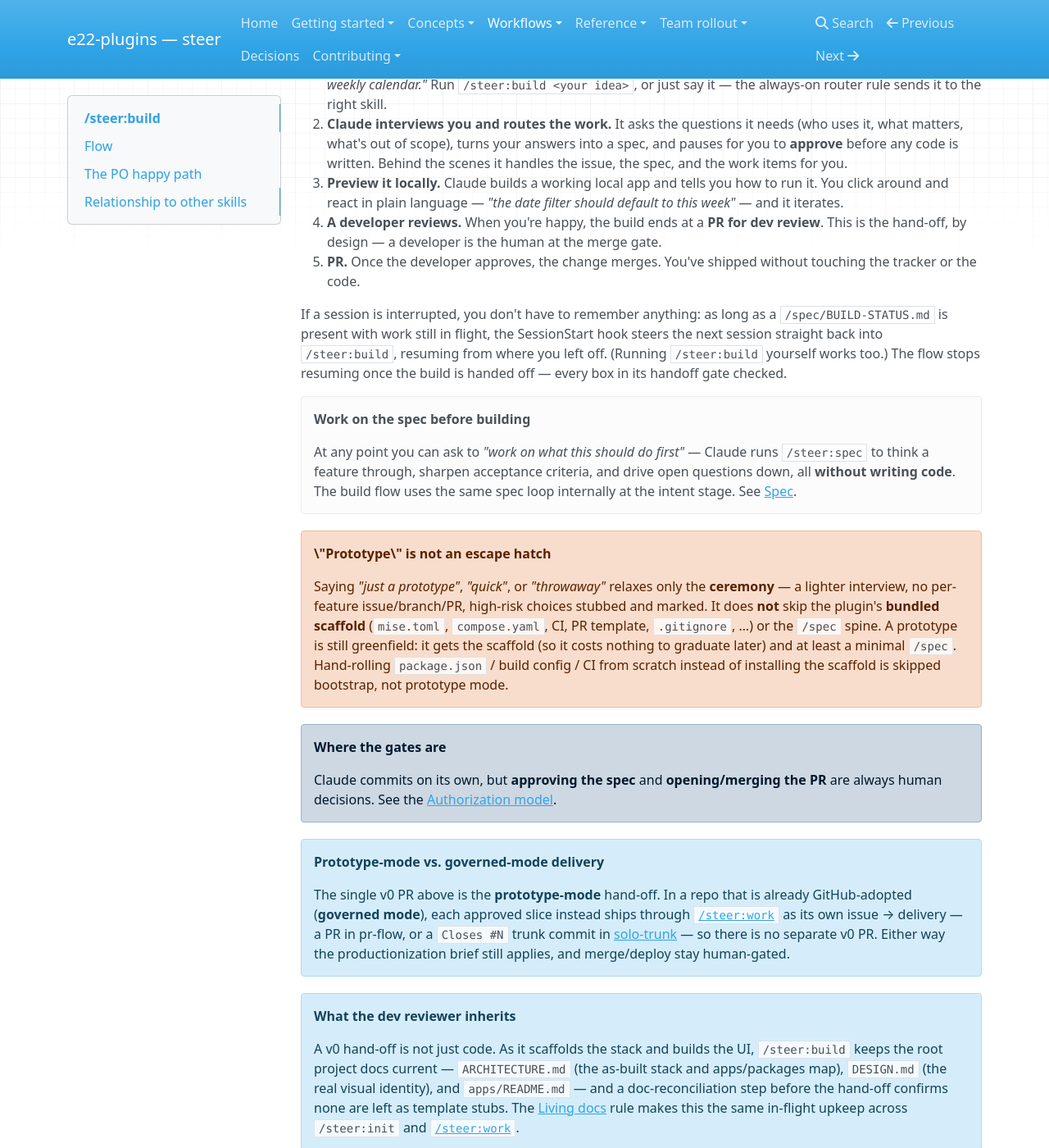
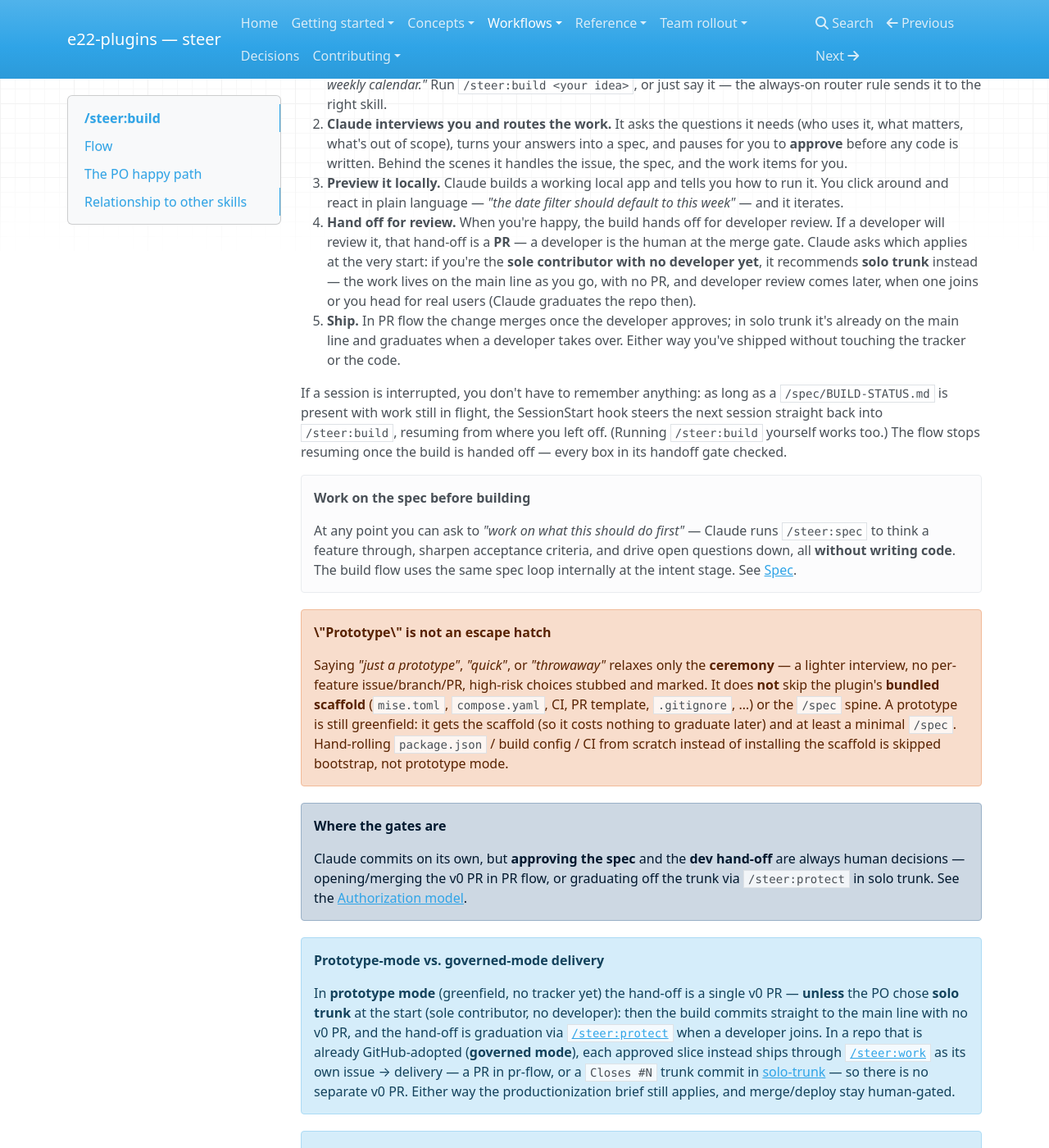
Before and after one commit to element22llc/e22-plugins, an MkDocs documentation site: the page built from docs/workflows/build.md, in a window 1280 px wide and 1400 px high, scrolled down 641 px. Shown: the whole window at 82% size. Built offline with MkDocs 1.6.1, drawn with Linux system fonts in a browser that asks for light colours; nearby versions of some CDN libraries; some of the changed text lies outside the part shown.

Commit message:
fix(steer): /steer:build offers solo-trunk to a solo PO (#220)
The PO build flow hard-defaulted a solo PO with no developer into
pr-flow on a feat/* branch and never offered `solo trunk (pre-MVP)` —
the exact case the standards reserve solo-trunk for. The flow had baked
in the assumption that a separate developer reviews the v0 PR; when the
PO is the sole contributor that reviewer never exists and the v0 PR sits
unmergeable.

Step 1 now asks the delivery mode instead of assuming one: a solo PO
with no MVP/deploy is offered and recommended solo trunk (commit to
main, set the steer:delivery-mode=solo-trunk marker, graduate via
/steer:protect), mirroring the offer /steer:init Path B already makes.
The choice threads through the rest of the flow — prototype builds
commit to main with no feat/* branch in solo trunk (step 6), the step-10
handoff has no v0 PR (graduation is the gate), and the next-actions
table recommends graduating rather than opening a PR. The standards
floor (tests, contracts, Definition of Done) is unchanged in both modes.

Regenerates the build Copilot prompt from the updated frontmatter and
syncs docs/workflows/build.md to the new behavior.

Co-Authored-By: Claude Opus 4.8 (1M context) <noreply@anthropic.com>

````diff
--- a/docs/workflows/build.md
+++ b/docs/workflows/build.md
@@ -1,7 +1,8 @@
 # `/steer:build`
 
 A guided flow for a **non-technical product owner**: idea → interview → approved
-spec → working local app → PR for dev review, with Claude driving all tooling.
+spec → working local app → hand-off for dev review, with Claude driving all
+tooling.
 
 !!! info "When to use"
     Use when a non-developer wants to build or prototype an app idea, or to
@@ -16,7 +17,7 @@ flowchart LR
     IDEA[Idea] --> INTERVIEW[Interview the PO]
     INTERVIEW --> SPEC[Approved spec]
     SPEC --> APP[Working local app]
-    APP --> PR[PR for dev review]
+    APP --> HANDOFF[Hand-off for dev review]
 ```
 
 ## The PO happy path
@@ -35,11 +36,16 @@ five plain-language steps — you never type an issue, spec, or work command:
 3. **Preview it locally.** Claude builds a working local app and tells you how to
    run it. You click around and react in plain language — *"the date filter
    should default to this week"* — and it iterates.
-4. **A developer reviews.** When you're happy, the build ends at a **PR for dev
-   review**. This is the hand-off, by design — a developer is the human at the
-   merge gate.
-5. **PR.** Once the developer approves, the change merges. You've shipped without
-   touching the tracker or the code.
+4. **Hand off for review.** When you're happy, the build hands off for developer
+   review. If a developer will review it, that hand-off is a **PR** — a developer
+   is the human at the merge gate. Claude asks which applies at the very start:
+   if you're the **sole contributor with no developer yet**, it recommends **solo
+   trunk** instead — the work lives on the main line as you go, with no PR, and
+   developer review comes later, when one joins or you head for real users (Claude
+   graduates the repo then).
+5. **Ship.** In PR flow the change merges once the developer approves; in solo
+   trunk it's already on the main line and graduates when a developer takes over.
+   Either way you've shipped without touching the tracker or the code.
 
 If a session is interrupted, you don't have to remember anything: as long as a
 `/spec/BUILD-STATUS.md` is present with work still in flight, the SessionStart
@@ -65,15 +71,19 @@ resuming once the build is handed off — every box in its handoff gate checked.
     scaffold is skipped bootstrap, not prototype mode.
 
 !!! info "Where the gates are"
-    Claude commits on its own, but **approving the spec** and **opening/merging
-    the PR** are always human decisions. See the
+    Claude commits on its own, but **approving the spec** and the **dev hand-off**
+    are always human decisions — opening/merging the v0 PR in PR flow, or
+    graduating off the trunk via `/steer:protect` in solo trunk. See the
     [Authorization model](../concepts/authorization-model.md).
 
 !!! note "Prototype-mode vs. governed-mode delivery"
-    The single v0 PR above is the **prototype-mode** hand-off. In a repo that is
-    already GitHub-adopted (**governed mode**), each approved slice instead ships
-    through [`/steer:work`](work.md) as its own issue → delivery — a PR in
-    pr-flow, or a `Closes #N` trunk commit in
+    In **prototype mode** (greenfield, no tracker yet) the hand-off is a single v0
+    PR — **unless** the PO chose **solo trunk** at the start (sole contributor, no
+    developer): then the build commits straight to the main line with no v0 PR, and
+    the hand-off is graduation via [`/steer:protect`](../reference/skills.md) when a
+    developer joins. In a repo that is already GitHub-adopted (**governed mode**),
+    each approved slice instead ships through [`/steer:work`](work.md) as its own
+    issue → delivery — a PR in pr-flow, or a `Closes #N` trunk commit in
     [solo-trunk](../concepts/authorization-model.md) — so there is no separate v0
     PR. Either way the productionization brief still applies, and merge/deploy stay
     human-gated.
@@ -94,6 +104,7 @@ resuming once the build is handed off — every box in its handoff gate checked.
   writing code.
 - A build in progress tracks state in `/spec/BUILD-STATUS.md`, so `/steer:build`
   can resume an interrupted session.
-- Approval still records evidence and the PR is still **dev-gated** — Claude
-  drives the tooling but a human reviews before merge. See the
+- Approval still records evidence and the hand-off stays **dev-gated** — Claude
+  drives the tooling, but a human reviews before code reaches real users (the v0
+  PR in PR flow, or graduation off the trunk in solo trunk). See the
   [Authorization model](../concepts/authorization-model.md).
````
Also changed, not shown: CHANGELOG.md (+15 -0 lines), plugins/steer/templates/github/prompts/steer-build.prompt.md (+2 -2 lines), 1 other file.
